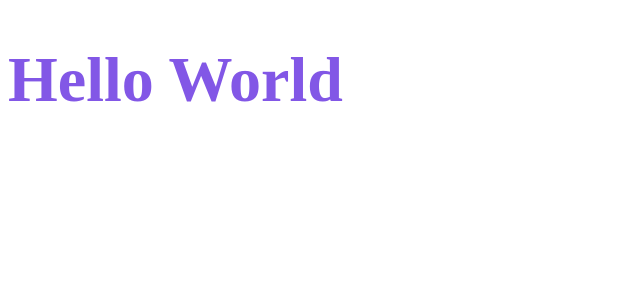
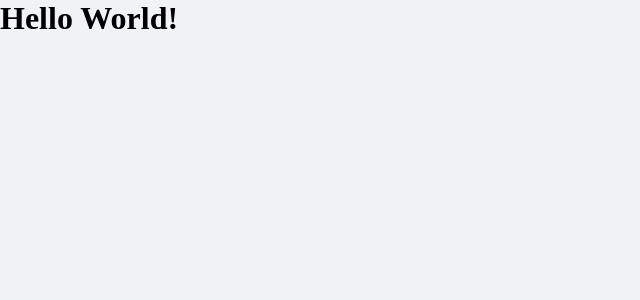
Before and after one commit to FernandoAz09/02-DTmoney, a React (Create React App) app: page / in a window 1280 px wide. Shown: the top 300 px of the page, without its empty margins (0-640 px from the left). Built offline with nearby package versions, Linux system fonts and the light colour scheme.

Commit message:
Criando estilos Globais

```diff
--- a/public/index.html
+++ b/public/index.html
@@ -4,7 +4,7 @@
 <head>
     <meta charset="utf-8" />
     <meta name="viewport" content="width=device-width, initial-scale=1" />
-
+    <link rel="shortcut icon" href="favicon.png" type="image/png">
     <title>dtmoney</title>
 </head>
 
--- a/src/App.tsx
+++ b/src/App.tsx
@@ -1,14 +1,10 @@
-import styled from 'styled-components' // Biblioteca utilizada para componentizar a estilização
-
-const Title = styled.h1 `
-  font-size: 64px;
-  color: #8257e6;
-`
+import { GlobalStyle } from "./styles/global";
 
 export function App() {
   return (
     <div className="App">
-      <Title>Hello World</Title>
+      <h1>Hello World!</h1>
+      <GlobalStyle />
     </div>
   )
 }
--- /dev/null
+++ b/src/styles/global.ts
@@ -0,0 +1,46 @@
+import { createGlobalStyle } from 'styled-components'
+
+export const GlobalStyle = createGlobalStyle`
+    :root {
+        --background: #f0f2f5;
+        --red: #E52E4D;
+        --blue: #5429CC;
+        --blue-light: #6933FF;
+        --text-title: #363F5F;
+        --text-body: #969CB3;
+        --shape: #FFFFFF;
+    }
+    * {
+        margin: 0;
+        padding: 0;
+        box-sizing: border-box;
+    }
+
+    // por padrão font-size: 16px (desktop)
+
+    // REM = 1rem = 16px
+
+    // boas práticas de front end
+    html {
+        @media (max-width: 1080px) {
+            font-size: 93.75%; // 15px
+        }
+        @media (max-width: 720px) {
+            font-size: 87.5%; // 14px
+        }
+    }
+
+    body {
+        background: var(--background);
+        -webkit-font-smoothing: antialiased; /* fontes mais nítidas*/
+    }
+
+    button {
+        cursor: pointer;
+    }
+
+    [disabled] {
+        opacity: 0.6;
+        cursor: not-allowed;
+    }
+`
```
